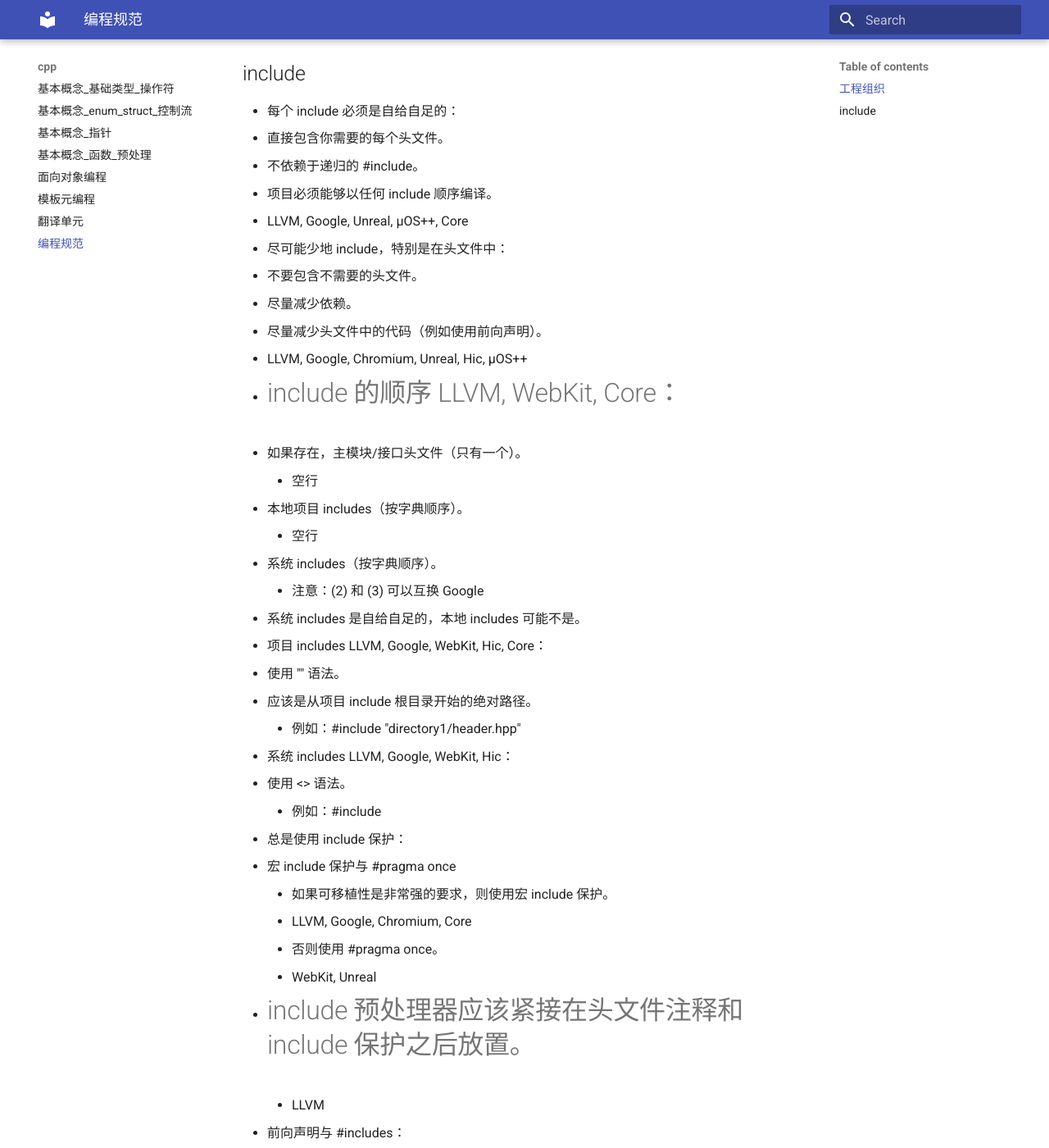
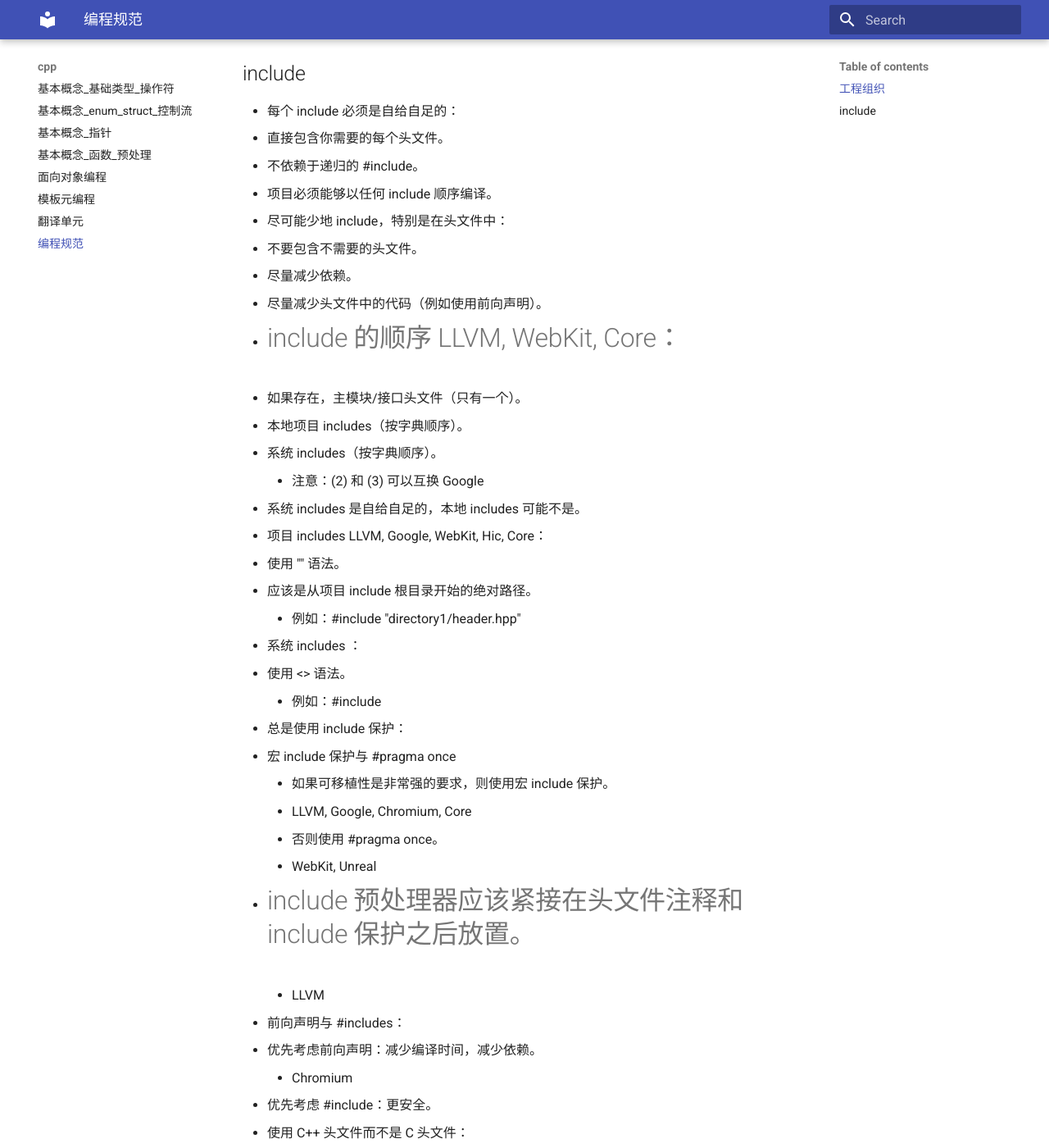
Before and after one commit to ymma98/technotes, an MkDocs documentation site: the page built from docs/cpp/编程规范.md, in a window 1280 px wide and 1400 px high, scrolled down 2606 px. Shown: the whole window at 82% size. Built offline with MkDocs 1.6.1 and Material for MkDocs 9.7.7, drawn with Linux system fonts in a browser that asks for light colours.

Commit message:
docs/cpp/编程规范.md updated from https://stackedit.cn/

```diff
--- a/docs/cpp/编程规范.md
+++ b/docs/cpp/编程规范.md
@@ -77,19 +77,15 @@
   - 直接包含你需要的每个头文件。
   - 不依赖于递归的 #include。
   - 项目必须能够以任何 include 顺序编译。
-  - LLVM, Google, Unreal, µOS++, Core
 
 - 尽可能少地 include，特别是在头文件中：
   - 不要包含不需要的头文件。
   - 尽量减少依赖。
   - 尽量减少头文件中的代码（例如使用前向声明）。
-  - LLVM, Google, Chromium, Unreal, Hic, µOS++
 
 - #include 的顺序 LLVM, WebKit, Core：
   1. 如果存在，主模块/接口头文件（只有一个）。
-     - 空行
   2. 本地项目 includes（按字典顺序）。
-     - 空行
   3. 系统 includes（按字典顺序）。
      - 注意：(2) 和 (3) 可以互换 Google
   - 系统 includes 是自给自足的，本地 includes 可能不是。
@@ -99,7 +95,7 @@
   - 应该是从项目 include 根目录开始的绝对路径。
     - 例如：#include "directory1/header.hpp"
 
-- 系统 includes LLVM, Google, WebKit, Hic：
+- 系统 includes ：
   - 使用 <> 语法。
     - 例如：#include <iostream>
 
```
Also changed, not shown: other parts of docs/cpp/编程规范.md (+1 -1 lines).
